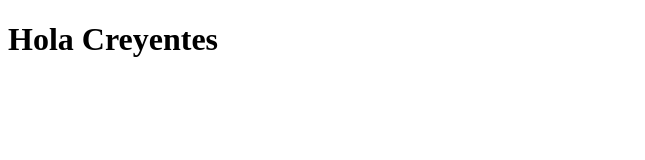
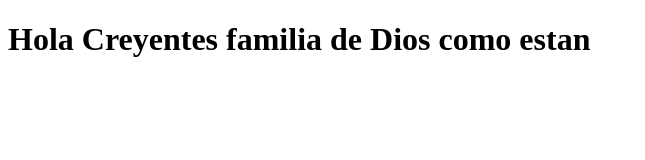
Before and after one commit to AlexRC1987/proyectoDemo, a plain HTML site: page index.html in a window 1280 px wide. Shown: the whole page, without its empty margins (0-645 px from the left). Drawn offline with Linux system fonts and the light colour scheme.

Commit message:
cambio en el texto

```diff
--- a/index.html
+++ b/index.html
@@ -7,6 +7,6 @@
     <title>Creyentes</title>
 </head>
 <body>
-    <h1>Hola Creyentes</h1>
+    <h1>Hola Creyentes familia de Dios como estan</h1>
 </body>
 </html>
```
